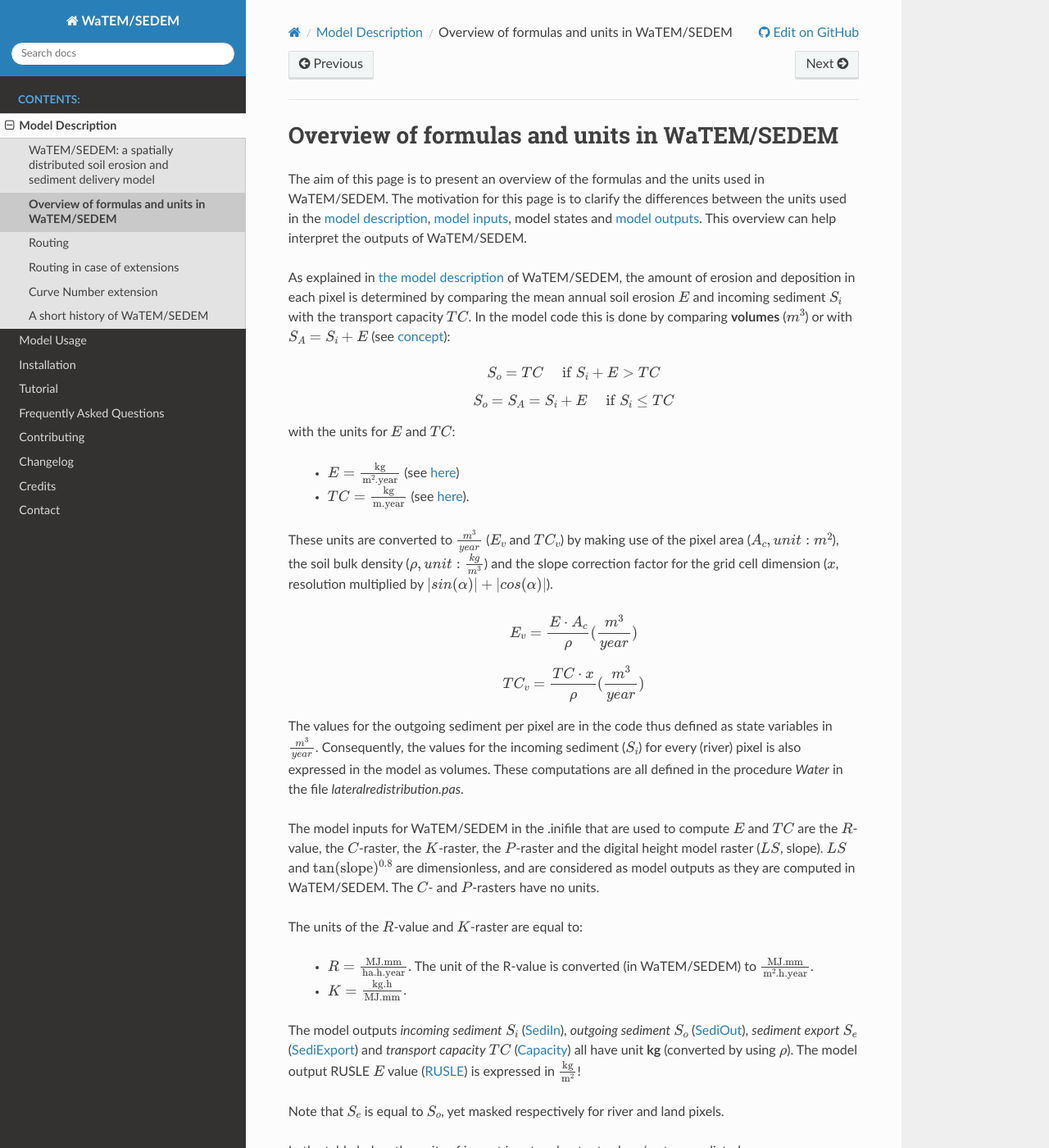
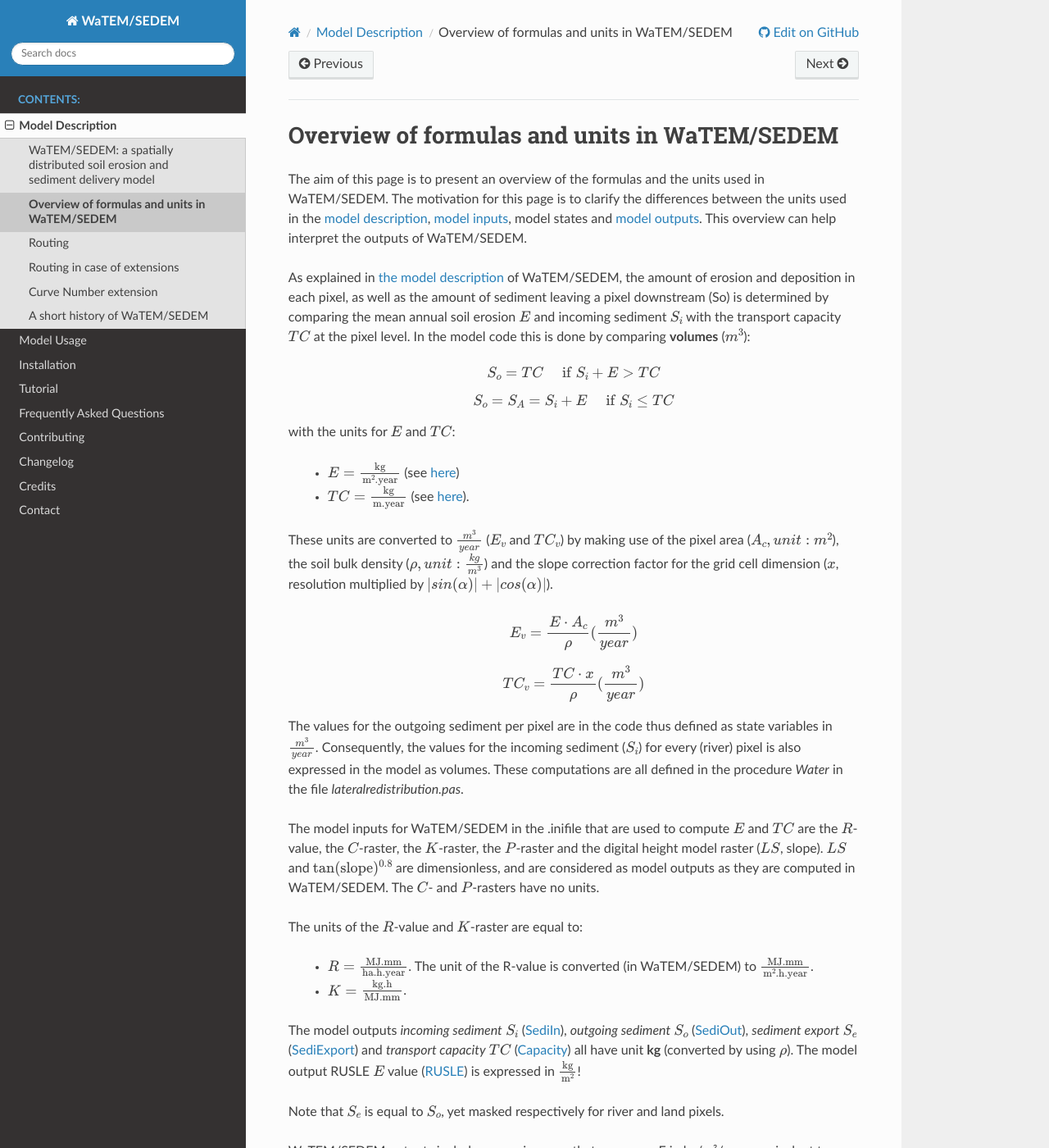
Before and after one commit to watem-sedem/watem-sedem, a Sphinx documentation site: the page built from docs/formulas-units.rst, in a window 1280 px wide and 1400 px high. Shown: the whole window at 82% size. Built offline with Sphinx 7.4.7 and the Read the Docs theme 2.0.0, drawn with Linux system fonts in a browser that asks for light colours; some of the changed text lies outside the part shown.

```diff
--- a/docs/cn-ws.rst
+++ b/docs/cn-ws.rst
@@ -246,9 +246,7 @@ function of time) is generated.
 
 WaTEM/SEDEM is used to model the total sediment load leaving the model domain
 via rivers or an outlet. The use of WaTEM/SEDEM in CN requires to precompute
-and R-factor and provide it as model input. In order to compute an R-factor
-value, the `R-factor python packge <https://watem-sedem.github.io/rfactor/>`_) can
-be used.
+an R-factor and provide it as model input.
 
 The output of both models is combined: the total sediment load is distributed
 over the hydrogram to obtain a sedigram (sediment concentration and sediment
--- a/docs/formulas-units.rst
+++ b/docs/formulas-units.rst
@@ -12,11 +12,11 @@ between the units used in the :ref:`model description<modeldescription>`,
 outputs<modeloutput>`. This overview can help interpret the outputs of WaTEM/SEDEM.
 
 As explained in :ref:`the model description <WS>` of WaTEM/SEDEM, the amount of erosion and deposition in
-each pixel is determined by comparing the mean annual soil erosion :math:`E`
-and incoming sediment :math:`S_i` with the transport capacity :math:`TC`.
+each pixel, as well as the amount of sediment leaving a pixel downstream (So) is determined by comparing
+the mean annual soil erosion :math:`E`
+and incoming sediment :math:`S_i` with the transport capacity :math:`TC` at the pixel level.
 In the model code this is done by
-comparing **volumes** (:math:`m^3`) or with
-:math:`S_A =S_i+E` (see :ref:`concept <Concept>`):
+comparing **volumes** (:math:`m^3`):
 
 .. math::
     S_o = TC \quad\text{ if } S_i+E > TC
@@ -72,6 +72,12 @@ The model outputs `incoming sediment` :math:`S_i` (:ref:`SediIn
 Note that :math:`S_e` is equal to :math:`S_o`, yet masked respectively for
 river and land pixels.
 
+WaTEM/SEDEM outputs include an erosion map that expresses E in kg/m²/year,
+equivalent to area-specific erosion rates reported in most other studies.
+Values can be multiplied with 10 to obtain typical erosion rates in ton/ha/year.
+A transport capacity map is also provided as an output, whereby the amount of sediment that
+can be transported through a pixel in downstream direction is shown in kg/pixel/year.
+
 In the table below the units of import input and output values/rasters are
 listed.
 
```
Also changed, not shown: docs/history.rst (+6 -3 lines), docs/watem-sedem.rst (+19 -29 lines).
